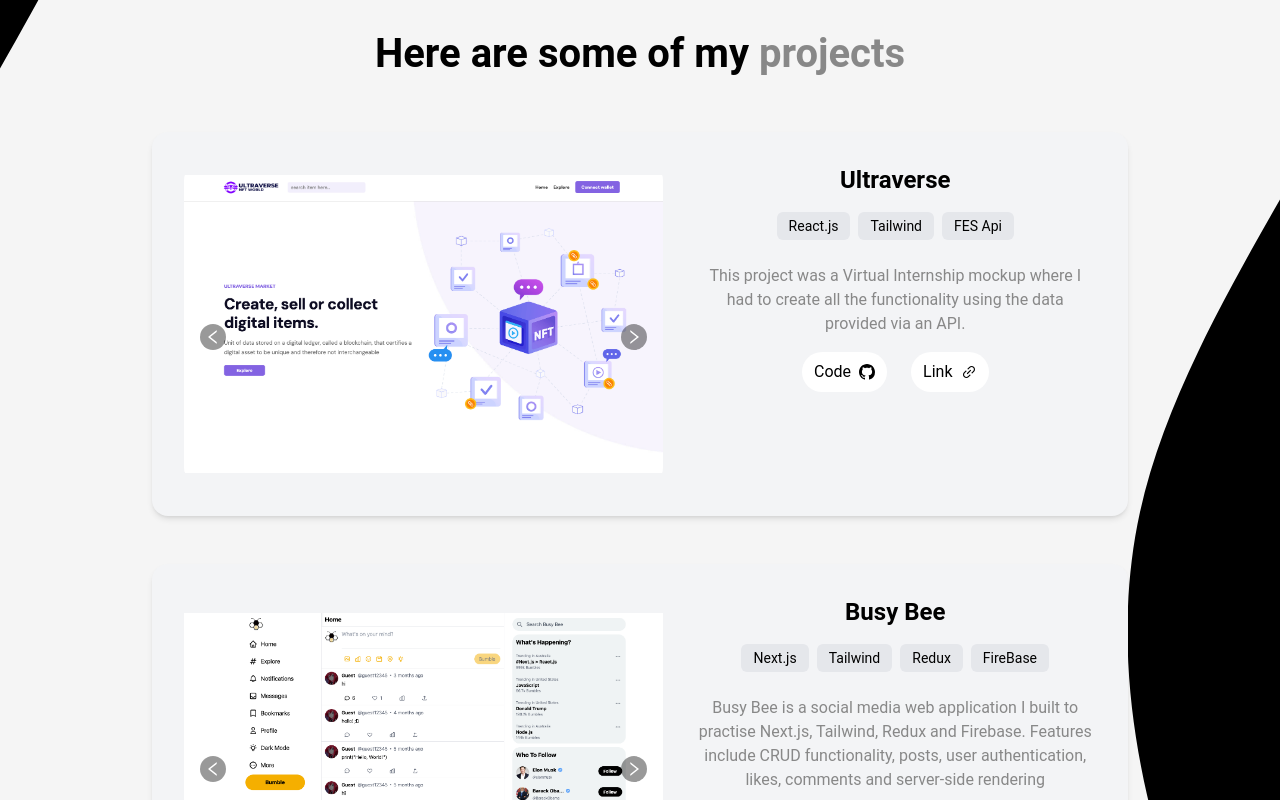
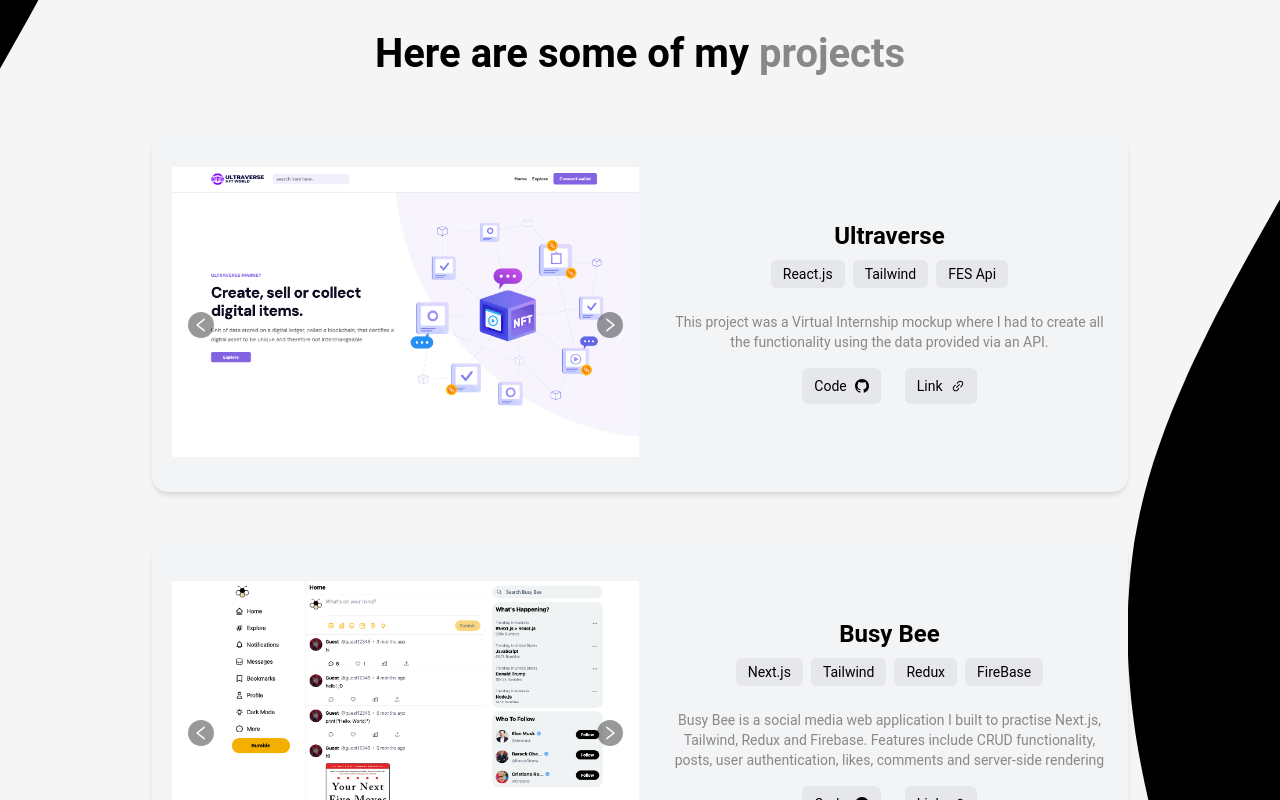
Before and after one commit to Cakinn1/Eportfolio-2023, a React (Create React App) app: page / in a window 1280 px wide. Shown: the part 1680-2480 px from the top of the page. Built offline with nearby package versions, Linux system fonts and the light colour scheme.

Commit message:
fixed project cards

```diff
--- a/src/components/Projects.tsx
+++ b/src/components/Projects.tsx
@@ -27,8 +27,8 @@
   }
 
   return (
-    <div className="rounded-2xl space-y-4 md:space-y-0 flex-col md:flex-row flex w-full min-h-2/5 p-8  shadow-md gap-x-8 bg-gray-100">
-      <div className="relative  h-[320px]  rounded-2xl md:w-[500px] overflow-hidden flex bg-cover object-cover ">
+    <div className="rounded-2xl space-y-4 md:space-y-0 flex-col md:flex-row flex w-full min-h-2/5 p-5 shadow-md gap-x-8 bg-gray-100">
+      <div className="relative  md:h-[320px]  rounded-2xl md:w-[500px] overflow-hidden flex bg-cover object-cover ">
         {imageInView && (
           <>
             {image.map((item, index) => (
@@ -59,16 +59,15 @@
         )}
       </div>
 
-      <div className="md:w-[46%] flex space-y-4  items-center text-center flex-col">
-        <div className="flex gap-x-2">
-          <h1 className="font-bold text-2xl">
+      <div className="md:w-[50%] flex  lg:space-y-4 space-y-1 md:justify-center  md:items-center md:text-center flex-col">
+        <div className="flex gap-x-2  flex-col space-y-2">
+          <h1 className="font-bold text-2xl ">
             <span>{projectName}</span>
           </h1>
-        </div>
         {technologies.map((item, index) => (
           <div
             key={index}
-            className="hidden md:flex gap-x-2 justify-center items-center text-[10px] flex-wrap"
+            className=" flex gap-x-2 md:justify-center md:items-center text-[10px] flex-wrap"
           >
             {Object.entries(item).map(
               ([key, value]) =>
@@ -83,7 +82,9 @@
             )}
           </div>
         ))}
-        <p className="text-[#888] ">{information}</p>
+        </div>
+
+        <p className="text-[#888] text-left md:text-center md:text-sm text-[12px] ">{information}</p>
 
         <div className="flex gap-x-6" ref={refTest}>
           <ProjectLinks
@@ -103,22 +104,15 @@
   );
 }
 
-function ProjectLinks({
-  href,
-  icon,
-  title,
-  notProject,
-}: ProjectLinksProps) {
+function ProjectLinks({ href, icon, title, notProject }: ProjectLinksProps) {
   return (
     <a
       href={href}
       target="_blank"
-      className="py-2 px-3 rounded-full  bg-white gap-x-2 flex justify-center click items-center"
+      className="py-2 px-3 rounded-md text-sm bg-gray-200 bg-whit gap-x-2 flex justify-center click items-center"
     >
       {notProject ? "" : <p>{title}</p>}
-      <p className="cursor-pointer shadow-2xl text-black rounded-full">
-        {icon}
-      </p>
+      <p className="cursor-pointer shadow-2xl text-black rounded-md">{icon}</p>
     </a>
   );
 }
```
